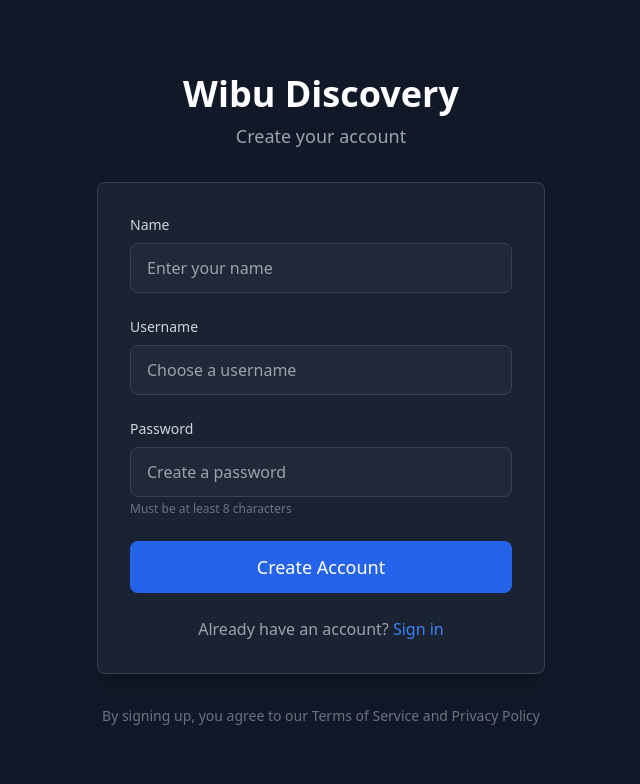
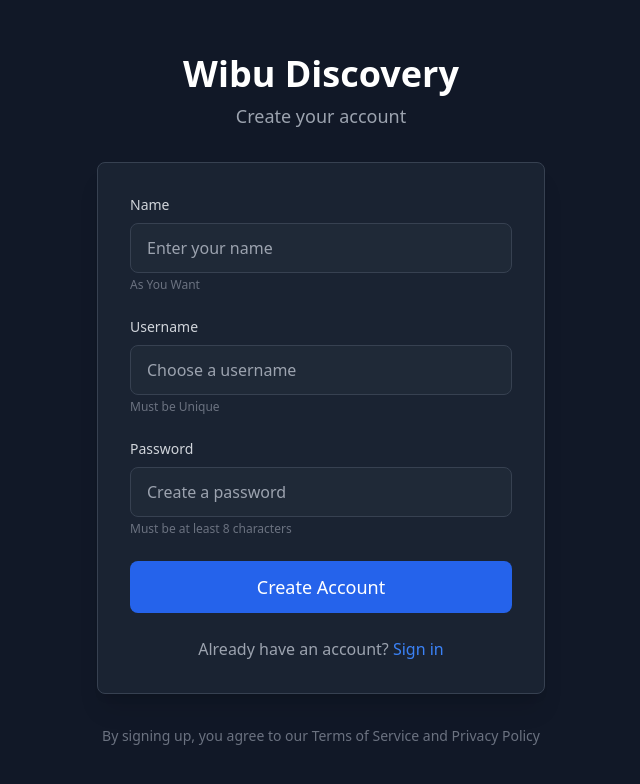
Before and after one commit to Luslac/Anime-Tracking, a React (Vite) app in the folder movie-and-anime-list/: page /register in a window 1280 px wide. Shown: the top 784 px of the page, without its empty margins (319-959 px from the left). Built offline with nearby package versions, Linux system fonts and the light colour scheme; no server answers.

Commit message:
edit register ui

```diff
--- a/movie-and-anime-list/src/pages/Register.jsx
+++ b/movie-and-anime-list/src/pages/Register.jsx
@@ -77,6 +77,7 @@
                                 required
                                 className="w-full px-4 py-3 bg-gray-800 text-white rounded-lg border border-gray-700 focus:outline-none focus:border-blue-500 focus:ring-2 focus:ring-blue-500/50 transition"
                             />
+                            <p className="mt-1 text-xs text-gray-500">As You Want</p>
                         </div>
 
                         <div>
@@ -92,6 +93,7 @@
                                 required
                                 className="w-full px-4 py-3 bg-gray-800 text-white rounded-lg border border-gray-700 focus:outline-none focus:border-blue-500 focus:ring-2 focus:ring-blue-500/50 transition"
                             />
+                            <p className="mt-1 text-xs text-gray-500">Must be Unique</p>
                         </div>
 
                         <div>
```
